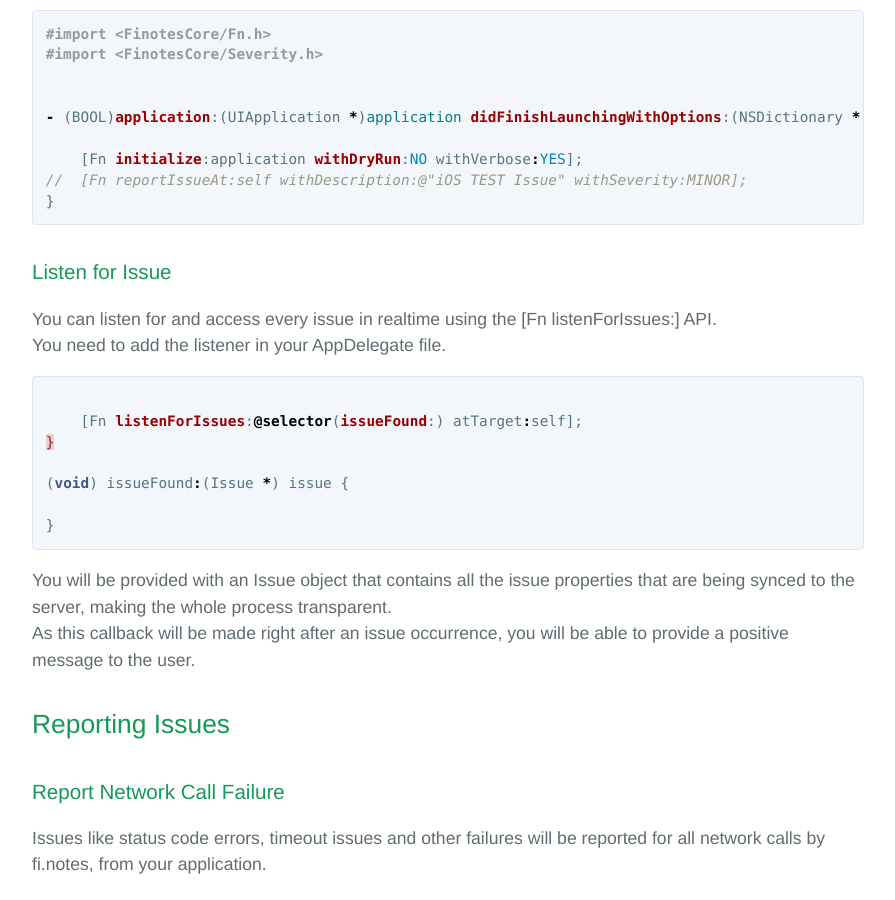
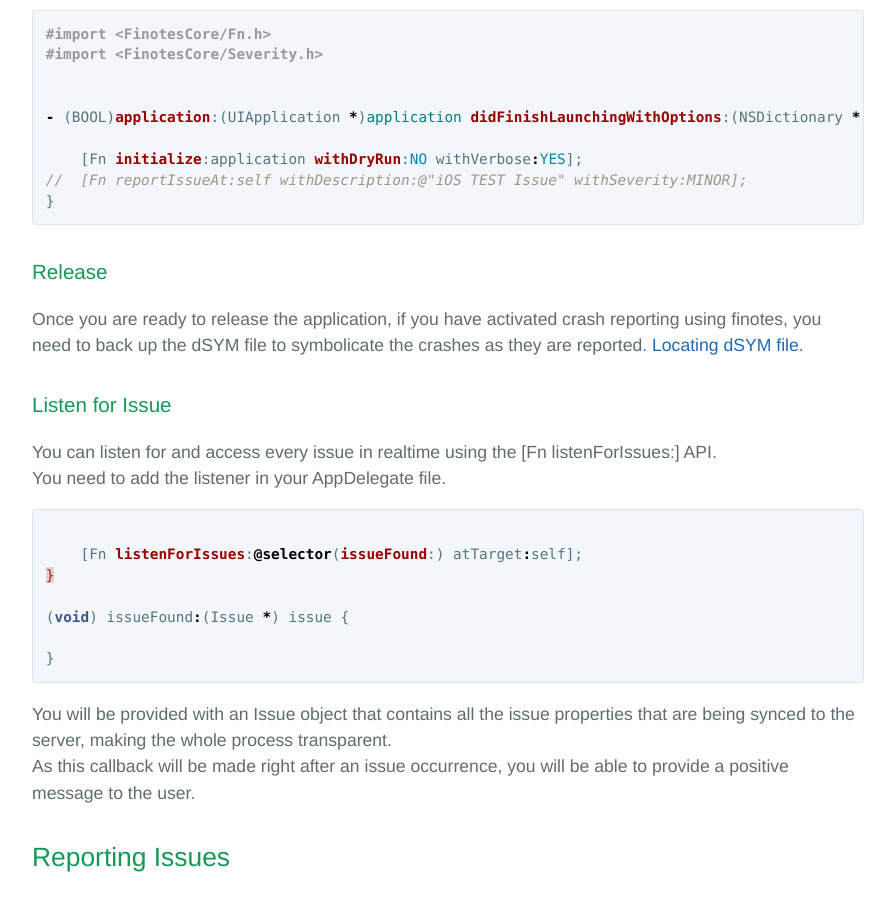
Before and after one commit to finotes/finotes.github.io, a Jekyll site: the page built from _posts/2018-02-02-objc-docs.md, in a window 1280 px wide and 900 px high, scrolled down 2820 px. Shown: the whole window, without its empty margins (192-1087 px from the left). Built offline with Jekyll 4.4.1, drawn with Linux system fonts in a browser that asks for light colours; some web fonts are replaced.

Commit message:
Update 2018-02-02-objc-docs.md

````diff
--- a/_posts/2018-02-02-objc-docs.md
+++ b/_posts/2018-02-02-objc-docs.md
@@ -111,6 +111,9 @@ If the error still persists, do contact us at [fi.notes contact email](mailto:su
 //  [Fn reportIssueAt:self withDescription:@"iOS TEST Issue" withSeverity:MINOR];
 }
 ```
+
+### Release
+Once you are ready to release the application, if you have activated crash reporting using finotes, you need to back up the dSYM file to symbolicate the crashes as they are reported. [Locating dSYM file](https://finotes.github.io/2018/02/28/symbolicating-stack#locating-dsym-file).
 
 ### Listen for Issue
 You can listen for and access every issue in realtime using the [Fn listenForIssues:] API.
````
